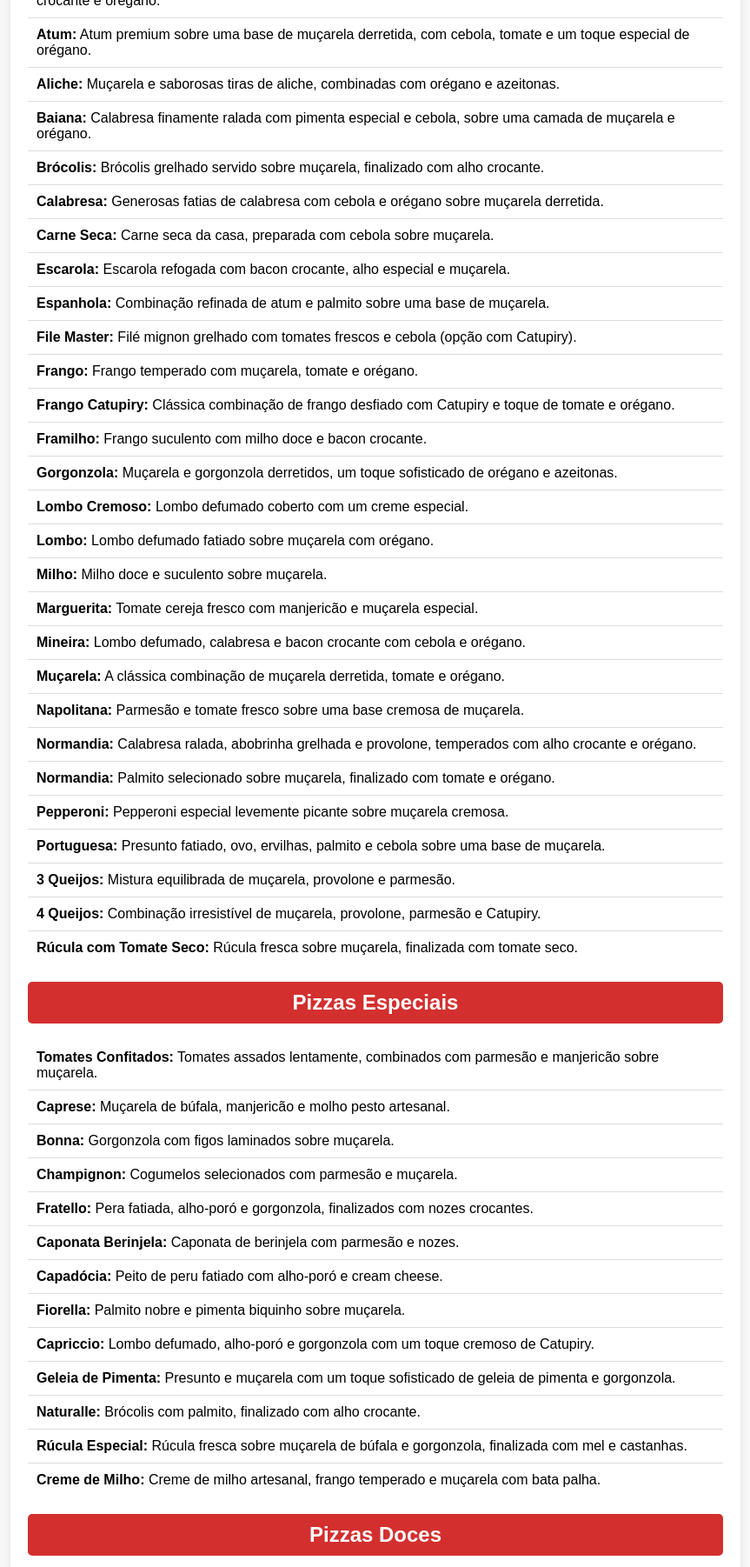
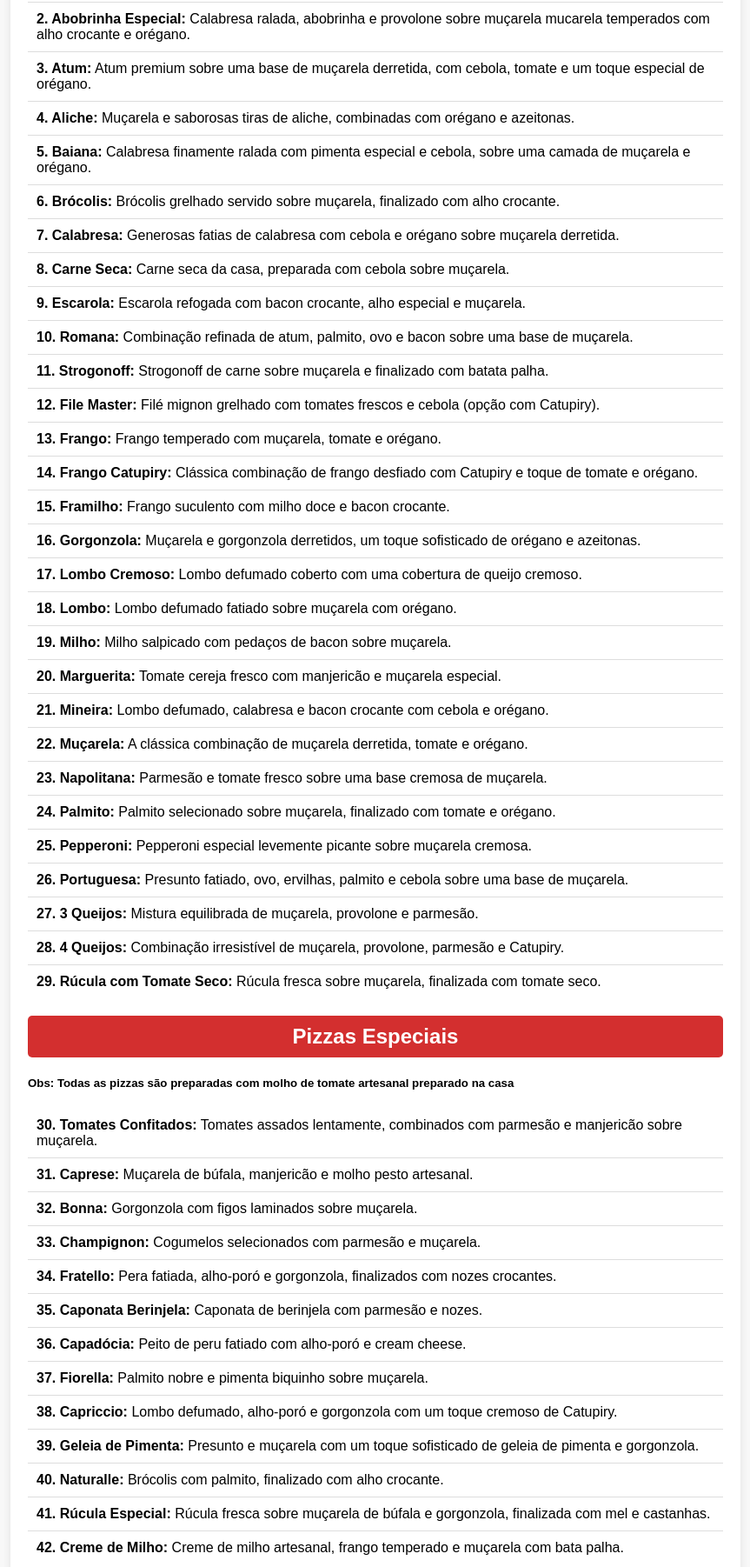
Before and after one commit to henriquenicolli/site_pizza, a plain HTML site: page index.html in a window 1280 px wide. Shown: the part 263-2065 px from the top of the page at 87% size, without its empty margins (208-1071 px from the left). Drawn offline with Linux system fonts and the light colour scheme.

Commit message:
update cardapio

```diff
--- a/index.html
+++ b/index.html
@@ -51,62 +51,63 @@
 <body>
     <div class="container">
         <h1>Cardápio Casa da Pizza</h1>
-
         <h2>Pizzas Tradicionais</h2>
+        <h5>Obs: Todas as pizzas são preparadas com molho de tomate artesanal preparado na casa</h5>
         <ul>
-            <li><span class="pizza-name">Alho e Óleo:</span> Muçarela, azeite e alho crocante, finalizado com um toque de orégano e azeitonas.</li>
-            <li><span class="pizza-name">Abobrinha Especial:</span> Muçarela com parmesão, abobrinha grelhada e champignon, temperados com alho crocante e orégano.</li>
-            <li><span class="pizza-name">Atum:</span> Atum premium sobre uma base de muçarela derretida, com cebola, tomate e um toque especial de orégano.</li>
-            <li><span class="pizza-name">Aliche:</span> Muçarela e saborosas tiras de aliche, combinadas com orégano e azeitonas.</li>
-            <li><span class="pizza-name">Baiana:</span> Calabresa finamente ralada com pimenta especial e cebola, sobre uma camada de muçarela e orégano.</li>
-            <li><span class="pizza-name">Brócolis:</span>  Brócolis grelhado servido sobre muçarela, finalizado com alho crocante.</li>
-            <li><span class="pizza-name">Calabresa:</span> Generosas fatias de calabresa com cebola e orégano sobre muçarela derretida.</li>
-            <li><span class="pizza-name">Carne Seca:</span> Carne seca da casa, preparada com cebola sobre muçarela.</li>
-            <li><span class="pizza-name">Escarola:</span> Escarola refogada com bacon crocante, alho especial e muçarela.</li>
-            <li><span class="pizza-name">Espanhola:</span> Combinação refinada de atum e palmito sobre uma base de muçarela.</li>
-            <li><span class="pizza-name">File Master:</span> Filé mignon grelhado com tomates frescos e cebola (opção com Catupiry).</li>
-            <li><span class="pizza-name">Frango:</span> Frango temperado com muçarela, tomate e orégano.</li>
-            <li><span class="pizza-name">Frango Catupiry:</span> Clássica combinação de frango desfiado com Catupiry e toque de tomate e orégano.</li>
-            <li><span class="pizza-name">Framilho:</span> Frango suculento com milho doce e bacon crocante.</li>
-            <li><span class="pizza-name">Gorgonzola:</span> Muçarela e gorgonzola derretidos, um toque sofisticado de orégano e azeitonas.</li>
-            <li><span class="pizza-name">Lombo Cremoso:</span> Lombo defumado coberto com um creme especial.</li>
-            <li><span class="pizza-name">Lombo:</span> Lombo defumado fatiado sobre muçarela com orégano.</li>
-            <li><span class="pizza-name">Milho:</span> Milho doce e suculento sobre muçarela.</li>
-            <li><span class="pizza-name">Marguerita:</span> Tomate cereja fresco com manjericão e muçarela especial.</li>
-            <li><span class="pizza-name">Mineira:</span> Lombo defumado, calabresa e bacon crocante com cebola e orégano.</li>
-            <li><span class="pizza-name">Muçarela:</span> A clássica combinação de muçarela derretida, tomate e orégano.</li>
-            <li><span class="pizza-name">Napolitana:</span> Parmesão e tomate fresco sobre uma base cremosa de muçarela.</li>
-            <li><span class="pizza-name">Normandia:</span> Calabresa ralada, abobrinha grelhada e provolone, temperados com alho crocante e orégano.</li>
-            <li><span class="pizza-name">Normandia:</span> Palmito selecionado sobre muçarela, finalizado com tomate e orégano.</li>
-            <li><span class="pizza-name">Pepperoni:</span> Pepperoni especial levemente picante sobre muçarela cremosa.</li>
-            <li><span class="pizza-name">Portuguesa:</span> Presunto fatiado, ovo, ervilhas, palmito e cebola sobre uma base de muçarela.</li>
-            <li><span class="pizza-name">3 Queijos:</span> Mistura equilibrada de muçarela, provolone e parmesão.</li>
-            <li><span class="pizza-name">4 Queijos:</span> Combinação irresistível de muçarela, provolone, parmesão e Catupiry.</li>
-            <li><span class="pizza-name">Rúcula com Tomate Seco:</span> Rúcula fresca sobre muçarela, finalizada com tomate seco.</li>
+            <li><span class="pizza-name">1. Alho e Óleo:</span> Muçarela, azeite e alho crocante, finalizado com um toque de orégano e azeitonas.</li>
+            <li><span class="pizza-name">2. Abobrinha Especial:</span> Calabresa ralada, abobrinha e provolone sobre muçarela mucarela temperados com alho crocante e orégano.</li>
+            <li><span class="pizza-name">3. Atum:</span> Atum premium sobre uma base de muçarela derretida, com cebola, tomate e um toque especial de orégano.</li>
+            <li><span class="pizza-name">4. Aliche:</span> Muçarela e saborosas tiras de aliche, combinadas com orégano e azeitonas.</li>
+            <li><span class="pizza-name">5. Baiana:</span> Calabresa finamente ralada com pimenta especial e cebola, sobre uma camada de muçarela e orégano.</li>
+            <li><span class="pizza-name">6. Brócolis:</span>  Brócolis grelhado servido sobre muçarela, finalizado com alho crocante.</li>
+            <li><span class="pizza-name">7. Calabresa:</span> Generosas fatias de calabresa com cebola e orégano sobre muçarela derretida.</li>
+            <li><span class="pizza-name">8. Carne Seca:</span> Carne seca da casa, preparada com cebola sobre muçarela.</li>
+            <li><span class="pizza-name">9. Escarola:</span> Escarola refogada com bacon crocante, alho especial e muçarela.</li>
+            <li><span class="pizza-name">10. Romana:</span> Combinação refinada de atum, palmito, ovo e bacon sobre uma base de muçarela.</li>
+            <li><span class="pizza-name">11. Strogonoff:</span> Strogonoff de carne sobre muçarela e finalizado com batata palha.</li>
+            <li><span class="pizza-name">12. File Master:</span> Filé mignon grelhado com tomates frescos e cebola (opção com Catupiry).</li>
+            <li><span class="pizza-name">13. Frango:</span> Frango temperado com muçarela, tomate e orégano.</li>
+            <li><span class="pizza-name">14. Frango Catupiry:</span> Clássica combinação de frango desfiado com Catupiry e toque de tomate e orégano.</li>
+            <li><span class="pizza-name">15. Framilho:</span> Frango suculento com milho doce e bacon crocante.</li>
+            <li><span class="pizza-name">16. Gorgonzola:</span> Muçarela e gorgonzola derretidos, um toque sofisticado de orégano e azeitonas.</li>
+            <li><span class="pizza-name">17. Lombo Cremoso:</span> Lombo defumado coberto com uma cobertura de queijo cremoso.</li>
+            <li><span class="pizza-name">18. Lombo:</span> Lombo defumado fatiado sobre muçarela com orégano.</li>
+            <li><span class="pizza-name">19. Milho:</span> Milho salpicado com pedaços de bacon sobre muçarela.</li>
+            <li><span class="pizza-name">20. Marguerita:</span> Tomate cereja fresco com manjericão e muçarela especial.</li>
+            <li><span class="pizza-name">21. Mineira:</span> Lombo defumado, calabresa e bacon crocante com cebola e orégano.</li>
+            <li><span class="pizza-name">22. Muçarela:</span> A clássica combinação de muçarela derretida, tomate e orégano.</li>
+            <li><span class="pizza-name">23. Napolitana:</span> Parmesão e tomate fresco sobre uma base cremosa de muçarela.</li>
+            <li><span class="pizza-name">24. Palmito:</span> Palmito selecionado sobre muçarela, finalizado com tomate e orégano.</li>
+            <li><span class="pizza-name">25. Pepperoni:</span> Pepperoni especial levemente picante sobre muçarela cremosa.</li>
+            <li><span class="pizza-name">26. Portuguesa:</span> Presunto fatiado, ovo, ervilhas, palmito e cebola sobre uma base de muçarela.</li>
+            <li><span class="pizza-name">27. 3 Queijos:</span> Mistura equilibrada de muçarela, provolone e parmesão.</li>
+            <li><span class="pizza-name">28. 4 Queijos:</span> Combinação irresistível de muçarela, provolone, parmesão e Catupiry.</li>
+            <li><span class="pizza-name">29. Rúcula com Tomate Seco:</span> Rúcula fresca sobre muçarela, finalizada com tomate seco.</li>
         </ul>
 
         <h2>Pizzas Especiais</h2>
+        <h5>Obs: Todas as pizzas são preparadas com molho de tomate artesanal preparado na casa</h5>
         <ul>
-            <li><span class="pizza-name">Tomates Confitados:</span> Tomates assados lentamente, combinados com parmesão e manjericão sobre muçarela.</li>
-            <li><span class="pizza-name">Caprese:</span> Muçarela de búfala, manjericão e molho pesto artesanal.</li>
-            <li><span class="pizza-name">Bonna:</span> Gorgonzola com figos laminados sobre muçarela.</li>
-            <li><span class="pizza-name">Champignon:</span> Cogumelos selecionados com parmesão e muçarela.</li>
-            <li><span class="pizza-name">Fratello:</span> Pera fatiada, alho-poró e gorgonzola, finalizados com nozes crocantes.</li>
-            <li><span class="pizza-name">Caponata Berinjela:</span> Caponata de berinjela com parmesão e nozes.</li>
-            <li><span class="pizza-name">Capadócia:</span> Peito de peru fatiado com alho-poró e cream cheese.</li>
-            <li><span class="pizza-name">Fiorella:</span> Palmito nobre e pimenta biquinho sobre muçarela.</li>
-            <li><span class="pizza-name">Capriccio:</span> Lombo defumado, alho-poró e gorgonzola com um toque cremoso de Catupiry.</li>
-            <li><span class="pizza-name">Geleia de Pimenta:</span> Presunto e muçarela com um toque sofisticado de geleia de pimenta e gorgonzola.</li>
-            <li><span class="pizza-name">Naturalle:</span> Brócolis com palmito, finalizado com alho crocante.</li>
-            <li><span class="pizza-name">Rúcula Especial:</span> Rúcula fresca sobre muçarela de búfala e gorgonzola, finalizada com mel e castanhas.</li>
-            <li><span class="pizza-name">Creme de Milho:</span> Creme de milho artesanal, frango temperado e muçarela com bata palha.</li>
+            <li><span class="pizza-name">30. Tomates Confitados:</span> Tomates assados lentamente, combinados com parmesão e manjericão sobre muçarela.</li>
+            <li><span class="pizza-name">31. Caprese:</span> Muçarela de búfala, manjericão e molho pesto artesanal.</li>
+            <li><span class="pizza-name">32. Bonna:</span> Gorgonzola com figos laminados sobre muçarela.</li>
+            <li><span class="pizza-name">33. Champignon:</span> Cogumelos selecionados com parmesão e muçarela.</li>
+            <li><span class="pizza-name">34. Fratello:</span> Pera fatiada, alho-poró e gorgonzola, finalizados com nozes crocantes.</li>
+            <li><span class="pizza-name">35. Caponata Berinjela:</span> Caponata de berinjela com parmesão e nozes.</li>
+            <li><span class="pizza-name">36. Capadócia:</span> Peito de peru fatiado com alho-poró e cream cheese.</li>
+            <li><span class="pizza-name">37. Fiorella:</span> Palmito nobre e pimenta biquinho sobre muçarela.</li>
+            <li><span class="pizza-name">38. Capriccio:</span> Lombo defumado, alho-poró e gorgonzola com um toque cremoso de Catupiry.</li>
+            <li><span class="pizza-name">39. Geleia de Pimenta:</span> Presunto e muçarela com um toque sofisticado de geleia de pimenta e gorgonzola.</li>
+            <li><span class="pizza-name">40. Naturalle:</span> Brócolis com palmito, finalizado com alho crocante.</li>
+            <li><span class="pizza-name">41. Rúcula Especial:</span> Rúcula fresca sobre muçarela de búfala e gorgonzola, finalizada com mel e castanhas.</li>
+            <li><span class="pizza-name">42. Creme de Milho:</span> Creme de milho artesanal, frango temperado e muçarela com bata palha.</li>
         </ul>
 
         <h2>Pizzas Doces</h2>
         <ul>
-            <li><span class="pizza-name">Banana com Canela:</span> Tradicional combinação de banana e canela.</li>
-            <li><span class="pizza-name">Banoffee:</span> Banana, chocolate branco e catupiry gratinado.</li>
-            <li><span class="pizza-name">Charge:</span> Chocolate, amendoim e doce de leite.</li>
+            <li><span class="pizza-name">43. Banana com Canela:</span> Tradicional combinação de banana e canela.</li>
+            <li><span class="pizza-name">44. Banoffee:</span> Banana, chocolate branco e catupiry gratinado.</li>
+            <li><span class="pizza-name">45. Charge:</span> Chocolate, amendoim e doce de leite.</li>
         </ul>
     </div>
 </body>
```
